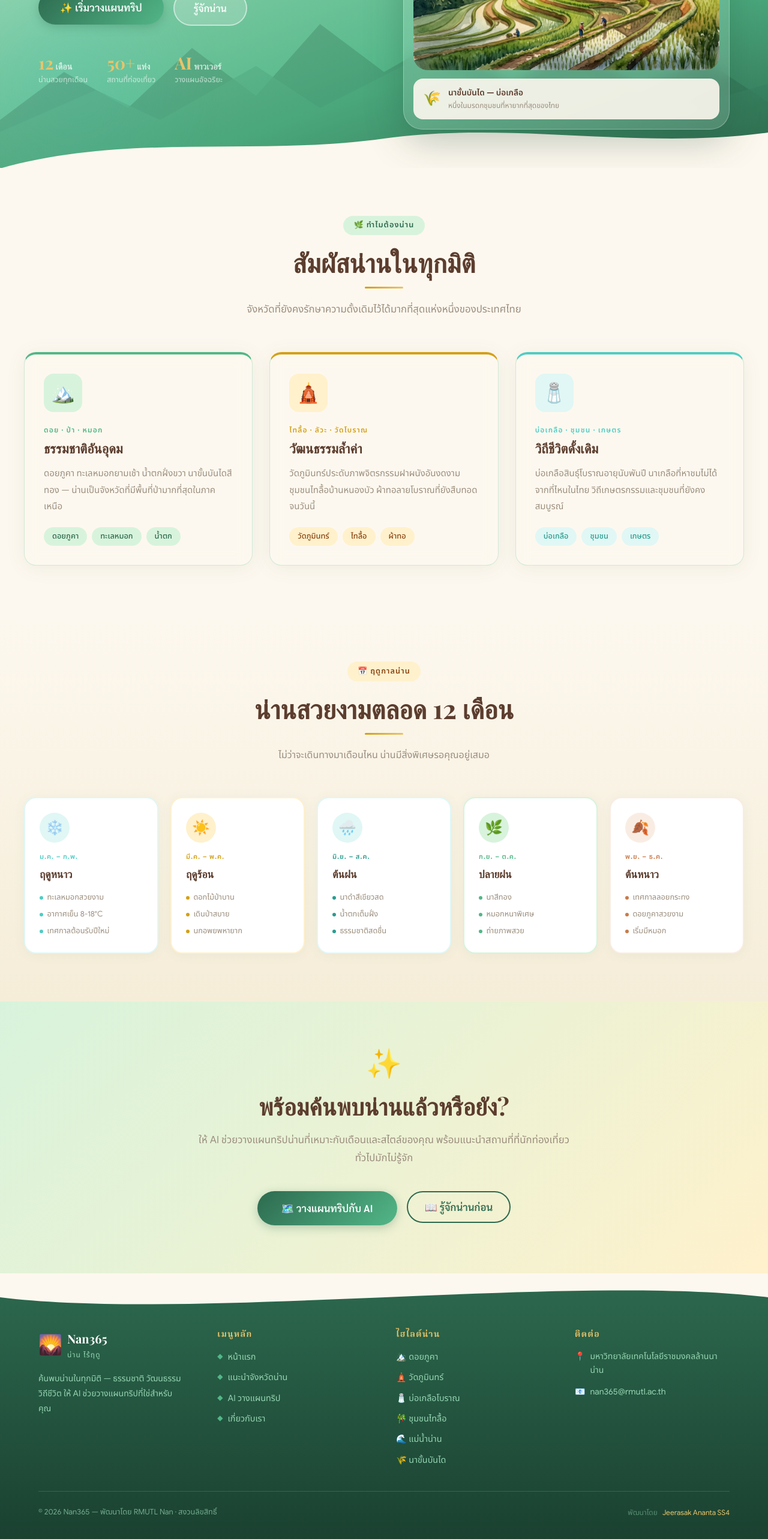
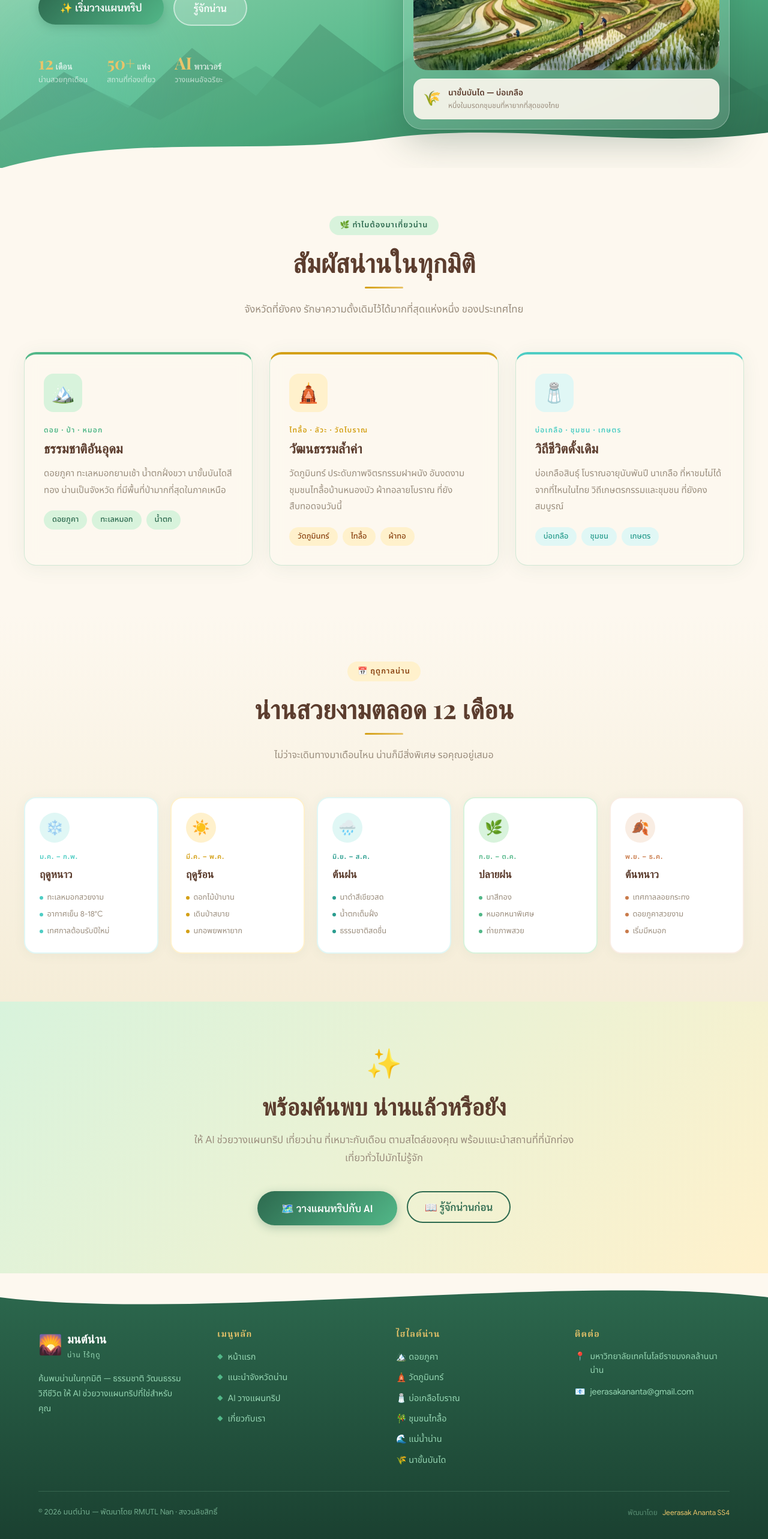
Before and after one commit to JeerasakAnanta/monnan365, a Next.js app: page / in a window 1280 px wide. Shown: the part 543-3109 px from the top of the page at 60% size. Built offline with nearby package versions, Linux system fonts and the light colour scheme.

Commit message:
refactor: rename brand to มนต์น่าน, update contact email, and remove icons from navbar navigation links

```diff
--- a/src/app/about-us/page.tsx
+++ b/src/app/about-us/page.tsx
@@ -2,8 +2,8 @@ import type { Metadata } from "next";
 import Link from "next/link";
 
 export const metadata: Metadata = {
-  title: "เกี่ยวกับเรา — Nan365",
-  description: "Nan365 พัฒนาโดยทีม RMUTL Nan เพื่อส่งเสริมการท่องเที่ยวจังหวัดน่านตลอด 12 เดือน",
+  title: "เกี่ยวกับเรา  มนต์น่าน",
+  description: "มนต์น่าน พัฒนาโดยทีม RMUTL Nan เพื่อส่งเสริมการท่องเที่ยวจังหวัดน่านตลอด 12 เดือน",
 };
 
 const TEAM_VALUES = [
@@ -78,7 +78,7 @@ export default function AboutUsPage() {
               textShadow: "0 2px 16px rgba(100,50,10,0.3)",
             }}
           >
-            Nan365
+            มนต์น่าน
             <br />
             <span style={{ fontSize: "0.6em", fontWeight: 400 }}>พัฒนาเพื่อน่าน</span>
           </h1>
@@ -128,7 +128,7 @@ export default function AboutUsPage() {
                   marginBottom: "1rem",
                 }}
               >
-                🎯 พันธกิจ
+                🎯 พันธกิจของเรา
               </span>
               <h2
                 style={{
@@ -146,7 +146,7 @@ export default function AboutUsPage() {
               <div className="section-divider" />
               <p style={{ color: "var(--nan-stone)", lineHeight: 1.9, fontSize: "0.9375rem", marginBottom: "1.25rem" }}>
                 น่านมีนักท่องเที่ยวกระจุกตัวอยู่ในไฮซีซัน (พฤศจิกายน – มกราคม) เพียงไม่กี่เดือน
-                ทั้งที่น่านสวยงามทุกเดือน Nan365 จึงถูกสร้างขึ้นเพื่อแนะนำนักท่องเที่ยวให้รู้จักน่านในมิติที่หลากหลายกว่าที่เคยรู้จัก
+                ทั้งที่น่านสวยงามทุกเดือน จึงถูกสร้างขึ้นเพื่อแนะนำนักท่องเที่ยวให้รู้จักน่านในมิติที่หลากหลายกว่าที่เคยรู้จัก
               </p>
               <p style={{ color: "var(--nan-stone)", lineHeight: 1.9, fontSize: "0.9375rem" }}>
                 โดยเฉพาะการส่งเสริมชุมชนท้องถิ่น แหล่งท่องเที่ยวรอง และวิถีชีวิตดั้งเดิมที่ยังคงสมบูรณ์
@@ -279,7 +279,7 @@ export default function AboutUsPage() {
             เริ่มต้นทริปน่านของคุณวันนี้
           </h2>
           <p style={{ color: "var(--nan-stone)", lineHeight: 1.8, marginBottom: "2rem", fontSize: "1rem" }}>
-            ให้ Nan365 ช่วยคุณค้นพบน่านในมุมที่ไม่เคยเห็นมาก่อน
+            ให้มนต์น่านช่วยคุณค้นพบน่านในมุมที่ไม่เคยเห็นมาก่อน
           </p>
           <div style={{ display: "flex", gap: "1rem", justifyContent: "center", flexWrap: "wrap" }}>
             <Link href="/plan" style={{ textDecoration: "none" }}>
--- a/src/app/page.tsx
+++ b/src/app/page.tsx
@@ -36,7 +36,7 @@ export default function Home() {
               marginBottom: "1rem",
             }}
           >
-            พร้อมค้นพบน่านแล้วหรือยัง?
+            พร้อมค้นพบ น่านแล้วหรือยัง
           </h2>
           <p
             style={{
@@ -46,7 +46,7 @@ export default function Home() {
               marginBottom: "2.5rem",
             }}
           >
-            ให้ AI ช่วยวางแผนทริปน่านที่เหมาะกับเดือนและสไตล์ของคุณ
+            ให้ AI ช่วยวางแผนทริป เที่ยวน่าน ที่เหมาะกับเดือน ตามสไตล์ของคุณ
             พร้อมแนะนำสถานที่ที่นักท่องเที่ยวทั่วไปมักไม่รู้จัก
           </p>
           <div style={{ display: "flex", gap: "1rem", justifyContent: "center", flexWrap: "wrap" }}>
--- a/src/components/Footer.tsx
+++ b/src/components/Footer.tsx
@@ -49,7 +49,7 @@ export function Footer() {
                     color: "#fff",
                   }}
                 >
-                  Nan365
+                  มนต์น่าน
                 </div>
                 <div style={{ fontSize: "0.75rem", color: "var(--nan-mist)", letterSpacing: "0.1em" }}>
                   น่าน ไร้ฤดู
@@ -159,7 +159,7 @@ export function Footer() {
               </div>
               <div style={{ display: "flex", gap: "0.5rem" }}>
                 <span>📧</span>
-                <span>nan365@rmutl.ac.th</span>
+                <span>jeerasakananta@gmail.com</span>
               </div>
             </div>
           </div>
@@ -179,7 +179,7 @@ export function Footer() {
           }}
         >
           <p style={{ fontSize: "0.8rem", color: "rgba(149,213,178,0.7)" }}>
-            © {new Date().getFullYear()} Nan365 — พัฒนาโดย RMUTL Nan · สงวนลิขสิทธิ์
+            © {new Date().getFullYear()} มนต์น่าน — พัฒนาโดย RMUTL Nan · สงวนลิขสิทธิ์
           </p>
           <div style={{ display: "flex", gap: "0.5rem", alignItems: "center" }}>
             <span style={{ fontSize: "0.75rem", color: "rgba(149,213,178,0.5)" }}>พัฒนาโดย</span>
--- a/src/components/NanHighlights.tsx
+++ b/src/components/NanHighlights.tsx
@@ -3,7 +3,7 @@ const HIGHLIGHTS = [
     emoji: "🏔️",
     title: "ธรรมชาติอันอุดม",
     subtitle: "ดอย · ป่า · หมอก",
-    desc: "ดอยภูคา ทะเลหมอกยามเช้า น้ำตกฝั่งขวา นาขั้นบันไดสีทอง — น่านเป็นจังหวัดที่มีพื้นที่ป่ามากที่สุดในภาคเหนือ",
+    desc: "ดอยภูคา ทะเลหมอกยามเช้า น้ำตกฝั่งขวา นาขั้นบันไดสีทอง น่านเป็นจังหวัด ที่มีพื้นที่ป่ามากที่สุดในภาคเหนือ",
     tags: ["ดอยภูคา", "ทะเลหมอก", "น้ำตก"],
     color: "var(--nan-forest)",
     lightColor: "var(--nan-sprout)",
@@ -13,7 +13,7 @@ const HIGHLIGHTS = [
     emoji: "🛕",
     title: "วัฒนธรรมล้ำค่า",
     subtitle: "ไทลื้อ · ลัวะ · วัดโบราณ",
-    desc: "วัดภูมินทร์ประดับภาพจิตรกรรมฝาผนังอันงดงาม ชุมชนไทลื้อบ้านหนองบัว ผ้าทอลายโบราณที่ยังสืบทอดจนวันนี้",
+    desc: "วัดภูมินทร์ ประดับภาพจิตรกรรมฝาผนัง อันงดงาม ชุมชนไทลื้อบ้านหนองบัว ผ้าทอลายโบราณ ที่ยังสืบทอดจนวันนี้",
     tags: ["วัดภูมินทร์", "ไทลื้อ", "ผ้าทอ"],
     color: "var(--nan-earth)",
     lightColor: "var(--nan-wheat)",
@@ -23,7 +23,7 @@ const HIGHLIGHTS = [
     emoji: "🧂",
     title: "วิถีชีวิตดั้งเดิม",
     subtitle: "บ่อเกลือ · ชุมชน · เกษตร",
-    desc: "บ่อเกลือสินธุ์โบราณอายุนับพันปี นาเกลือที่หาชมไม่ได้จากที่ไหนในไทย วิถีเกษตรกรรมและชุมชนที่ยังคงสมบูรณ์",
+    desc: "บ่อเกลือสินธุ์ โบราณอายุนับพันปี นาเกลือ ที่หาชมไม่ได้จากที่ไหนในไทย วิถีเกษตรกรรมและชุมชน ที่ยังคงสมบูรณ์",
     tags: ["บ่อเกลือ", "ชุมชน", "เกษตร"],
     color: "var(--nan-river)",
     lightColor: "#E0F7F5",
@@ -50,7 +50,7 @@ export function NanHighlights() {
               marginBottom: "1rem",
             }}
           >
-            🌿 ทำไมต้องน่าน
+            🌿 ทำไมต้องมาเที่ยวน่าน
           </span>
           <h2
             style={{
@@ -72,7 +72,7 @@ export function NanHighlights() {
               lineHeight: 1.8,
             }}
           >
-            จังหวัดที่ยังคงรักษาความดั้งเดิมไว้ได้มากที่สุดแห่งหนึ่งของประเทศไทย
+            จังหวัดที่ยังคง รักษาความดั้งเดิมไว้ได้มากที่สุดแห่งหนึ่ง ของประเทศไทย
           </p>
         </div>
 
--- a/src/components/Navbar.tsx
+++ b/src/components/Navbar.tsx
@@ -118,7 +118,6 @@ export function Navbar() {
                     }
                   }}
                 >
-                  <span style={{ fontSize: "0.85rem" }}>{item.icon}</span>
                   {item.label}
                 </Link>
               </li>
@@ -182,7 +181,6 @@ export function Navbar() {
                       fontSize: "1rem",
                     }}
                   >
-                    <span>{item.icon}</span>
                     {item.label}
                   </Link>
                 </li>
--- a/src/components/SeasonTimeline.tsx
+++ b/src/components/SeasonTimeline.tsx
@@ -81,7 +81,7 @@ export function SeasonTimeline() {
           </h2>
           <div className="section-divider" style={{ margin: "0 auto 1.25rem" }} />
           <p style={{ color: "var(--nan-stone)", fontSize: "1rem", maxWidth: "500px", margin: "0 auto", lineHeight: 1.8 }}>
-            ไม่ว่าจะเดินทางมาเดือนไหน น่านมีสิ่งพิเศษรอคุณอยู่เสมอ
+            ไม่ว่าจะเดินทางมาเดือนไหน น่านก็มีสิ่งพิเศษ รอคุณอยู่เสมอ
           </p>
         </div>
 
```
Also changed, not shown: src/app/about-nan/page.tsx (+8 -5 lines).
